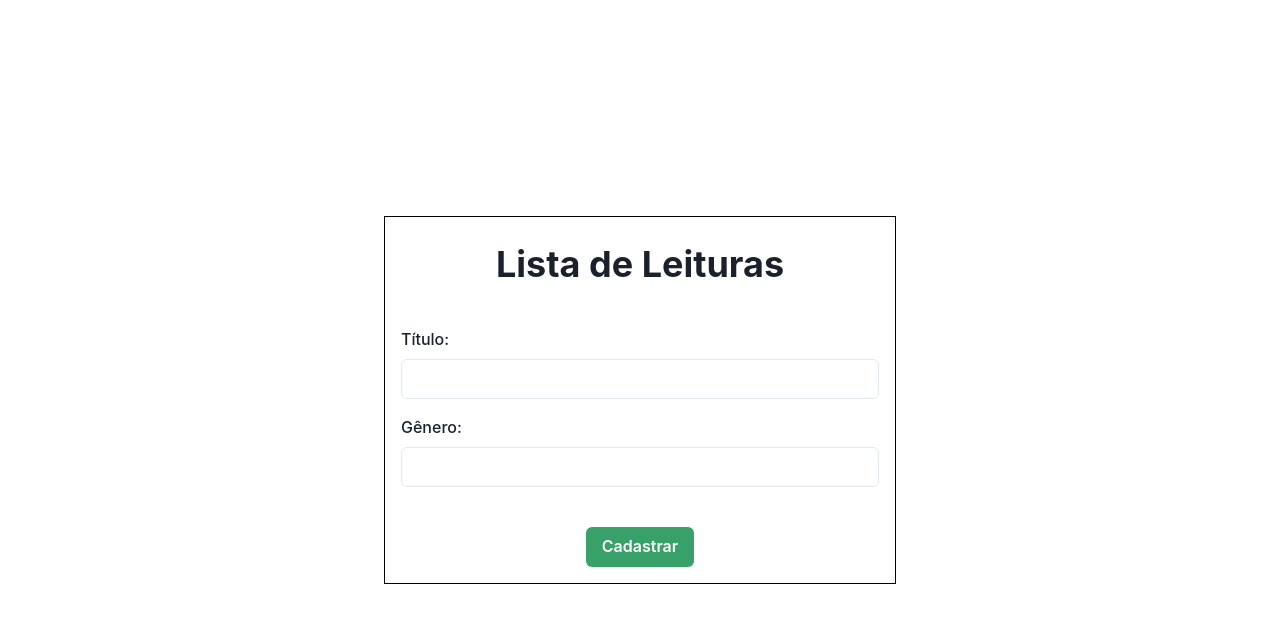
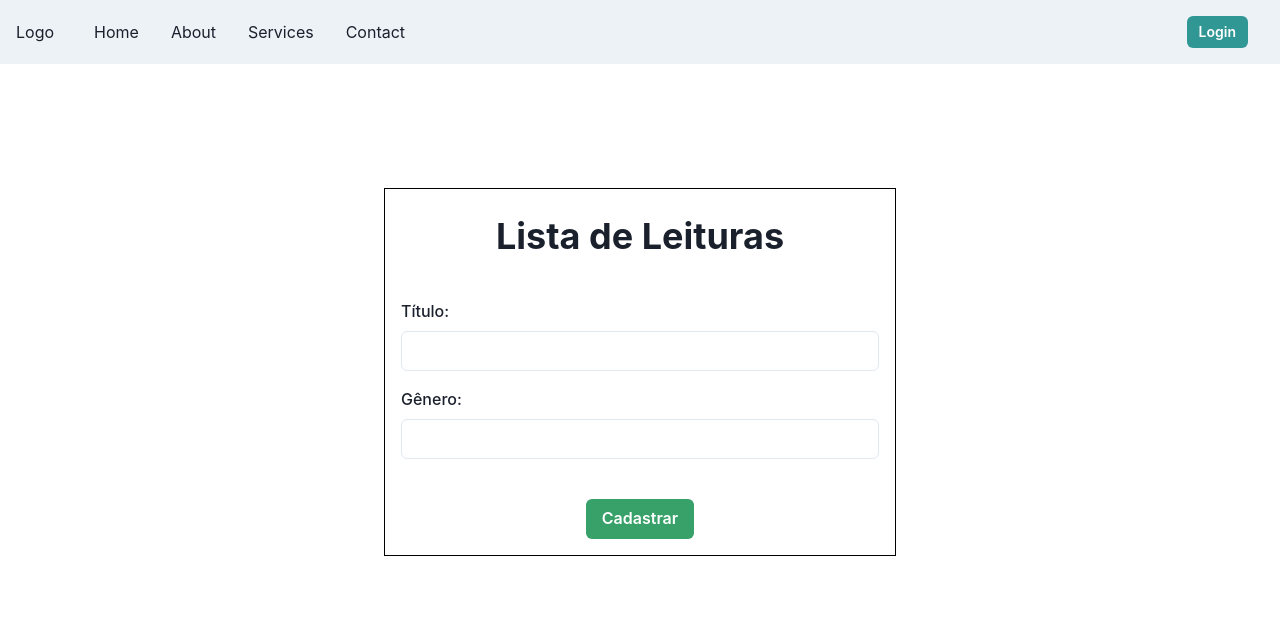
Before and after one commit to PedroVitor2001/ProjetoTC1, a React (Vite) app: page / in a window 1280 px wide. Shown: the top 622 px of the page. Built offline with nearby package versions, Linux system fonts and the light colour scheme.

Commit message:
feat: Implement Navbar

```diff
--- a/src/App.jsx
+++ b/src/App.jsx
@@ -6,7 +6,6 @@ function App() {
   return (
     <HashRouter>
       {" "}
-      {/* Substitua BrowserRouter por HashRouter */}
       <Routes>
         <Route path="/" element={<Register />} />
         {/*<Route path="/list" element={<ReadPage />} />
--- /dev/null
+++ b/src/components/Nav.jsx
@@ -0,0 +1,77 @@
+import { Box, Flex, HStack, Link, IconButton, useDisclosure, Stack, Button } from "@chakra-ui/react";
+import { HamburgerIcon, CloseIcon } from "@chakra-ui/icons";
+import { useState } from "react";
+import React from "react";
+
+const Links = ["Home", "About", "Services", "Contact"];
+
+const NavLink = ({ children }) => (
+  <Link
+    px={2}
+    py={1}
+    rounded={"md"}
+    _hover={{
+      textDecoration: "none",
+      bg: "gray.200",
+    }}
+    href={"#"}
+  >
+    {children}
+  </Link>
+);
+
+export default function SimpleNavbar() {
+  const { isOpen, onOpen, onClose } = useDisclosure();
+  const [isLoggedIn, setIsLoggedIn] = useState(false);
+
+  const handleLogin = () => {
+    setIsLoggedIn(true);
+  };
+
+  const handleLogout = () => {
+    setIsLoggedIn(false);
+  };
+
+  return (
+    <Box bg={"gray.100"} px={4} w={"100vw"}>
+      <Flex h={16} alignItems={"center"} justifyContent={"space-between"}>
+        <IconButton
+          size={"md"}
+          icon={isOpen ? <CloseIcon /> : <HamburgerIcon />}
+          aria-label={"Open Menu"}
+          display={{ md: "none" }}
+          onClick={isOpen ? onClose : onOpen}
+        />
+        <HStack spacing={8} alignItems={"center"}>
+          <Box>Logo</Box>
+          <HStack as={"nav"} spacing={4} display={{ base: "none", md: "flex" }}>
+            {Links.map((link) => (
+              <NavLink key={link}>{link}</NavLink>
+            ))}
+          </HStack>
+        </HStack>
+        <Flex alignItems={"center"}>
+          {isLoggedIn ? (
+            <Button onClick={handleLogout} variant={"solid"} colorScheme={"teal"} size={"sm"} mr={4}>
+              Logout
+            </Button>
+          ) : (
+            <Button onClick={handleLogin} variant={"solid"} colorScheme={"teal"} size={"sm"} mr={4}>
+              Login
+            </Button>
+          )}
+        </Flex>
+      </Flex>
+
+      {isOpen ? (
+        <Box pb={4} display={{ md: "none" }}>
+          <Stack as={"nav"} spacing={4}>
+            {Links.map((link) => (
+              <NavLink key={link}>{link}</NavLink>
+            ))}
+          </Stack>
+        </Box>
+      ) : null}
+    </Box>
+  );
+}
--- a/src/pages/register.jsx
+++ b/src/pages/register.jsx
@@ -1,6 +1,7 @@
 import { Heading, Box, FormControl, FormLabel, Input, Button } from "@chakra-ui/react";
 import { useState, useEffect } from "react";
 import React from "react";
+import Nav from "../components/Nav";
 
 export default function () {
   const [data, setData] = useState([]);
@@ -34,7 +35,7 @@ export default function () {
       alignSelf="center"
       justifySelf="center"
       width={{ base: "100%", md: "50vw", lg: "50vw" }}
-      minH={"100vh"}
+      minH={"80vh"}
       display="flex"
       alignItems="center"
       flexDir="column"
@@ -42,13 +43,14 @@ export default function () {
       m={"auto"}
       maxW={"1920px"}
     >
+      <Nav />
       <Box
         gap={"5vh"}
         w="80%"
         alignContent="center"
         border="1px solid black"
         p={4}
-        mt="auto"
+        mt={"auto"}
         mb="auto"
         display={"flex"}
         flexDir={"column"}
```
